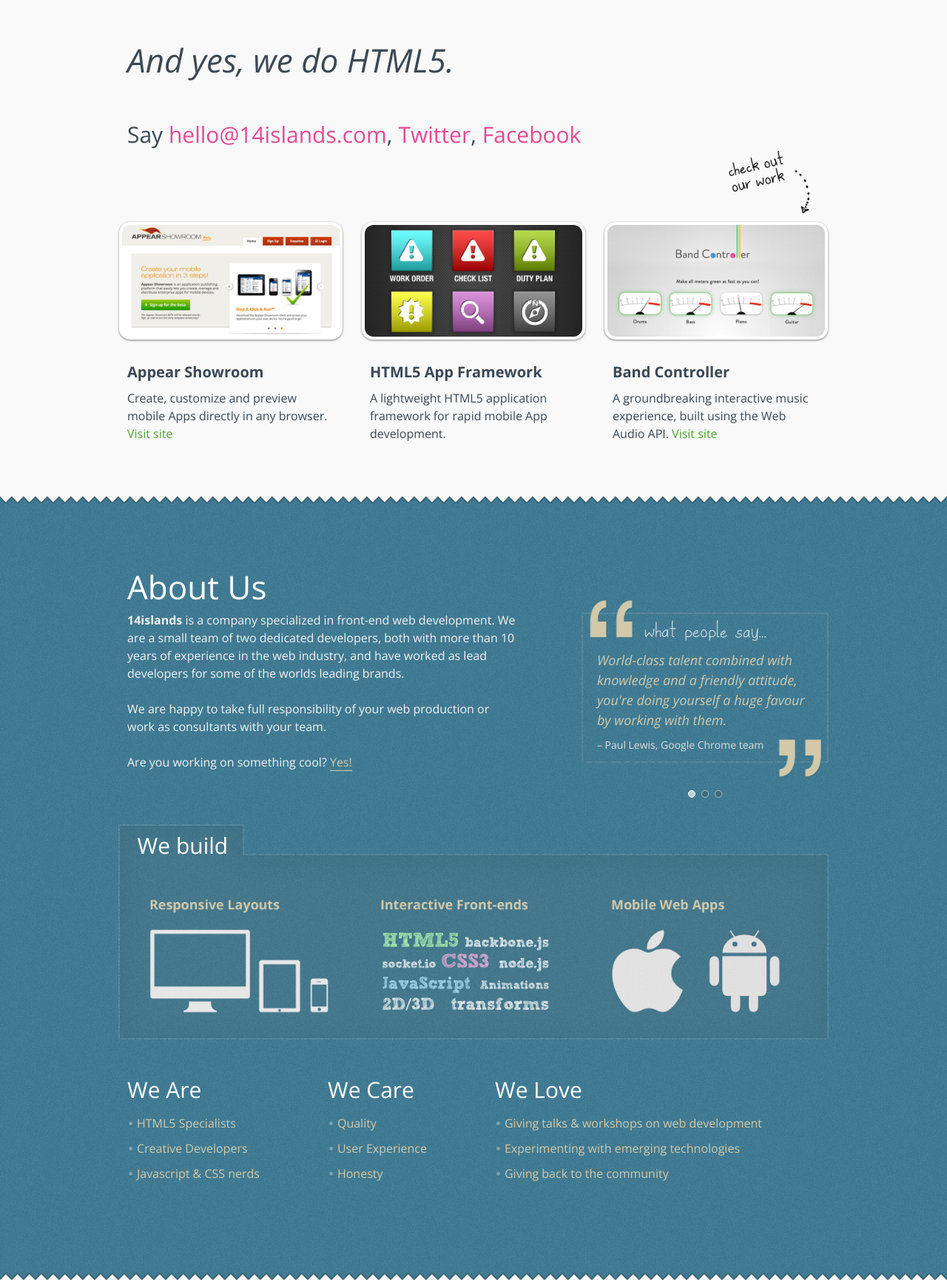
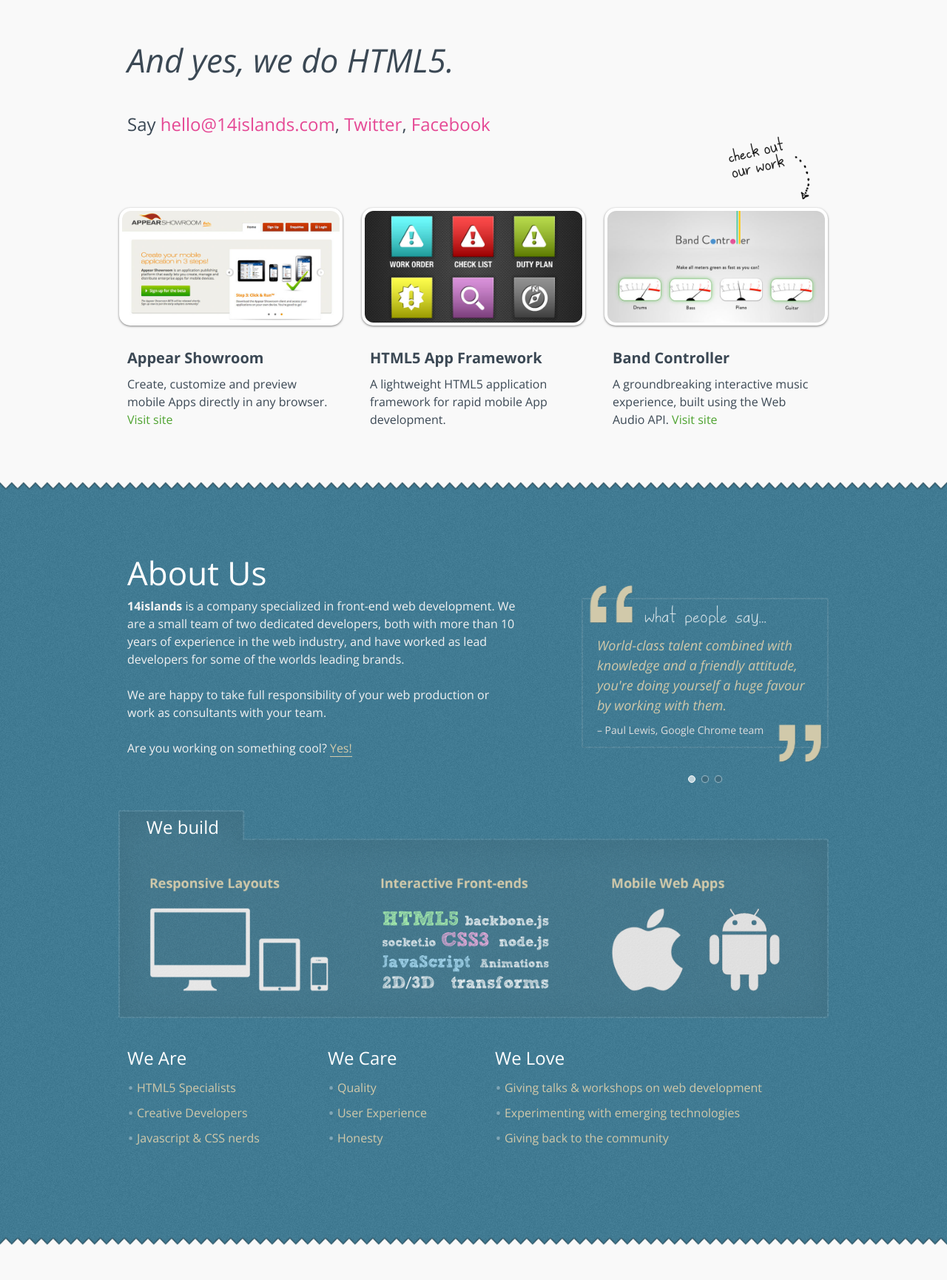
Before and after one commit to 14islands/14islands-com-v1, a PHP site: page / in a window 1280 px wide. Shown: the part 389-2119 px from the top of the page at 74% size. Run offline with PHP 8.4, Linux system fonts and the light colour scheme; some libraries are stand-ins or nearby versions.

Commit message:
smaller font size for H3

```diff
--- a/css/style.css
+++ b/css/style.css
@@ -92,7 +92,7 @@
   color: #ece9dc;
 }
 h3 {
-  font-size: 1.875em;
+  font-size: 1.5em;
   padding-top: 1.5em;
   padding-bottom: .2em;
 }
--- a/less/style.less
+++ b/less/style.less
@@ -105,7 +105,7 @@
 
 
 h3 {
-	font-size: ( 30 / @font-size ) * @em;
+	font-size: ( 24 / @font-size ) * @em;
 	padding-top: 1.5em;
 	padding-bottom: .2em;
 }
```
